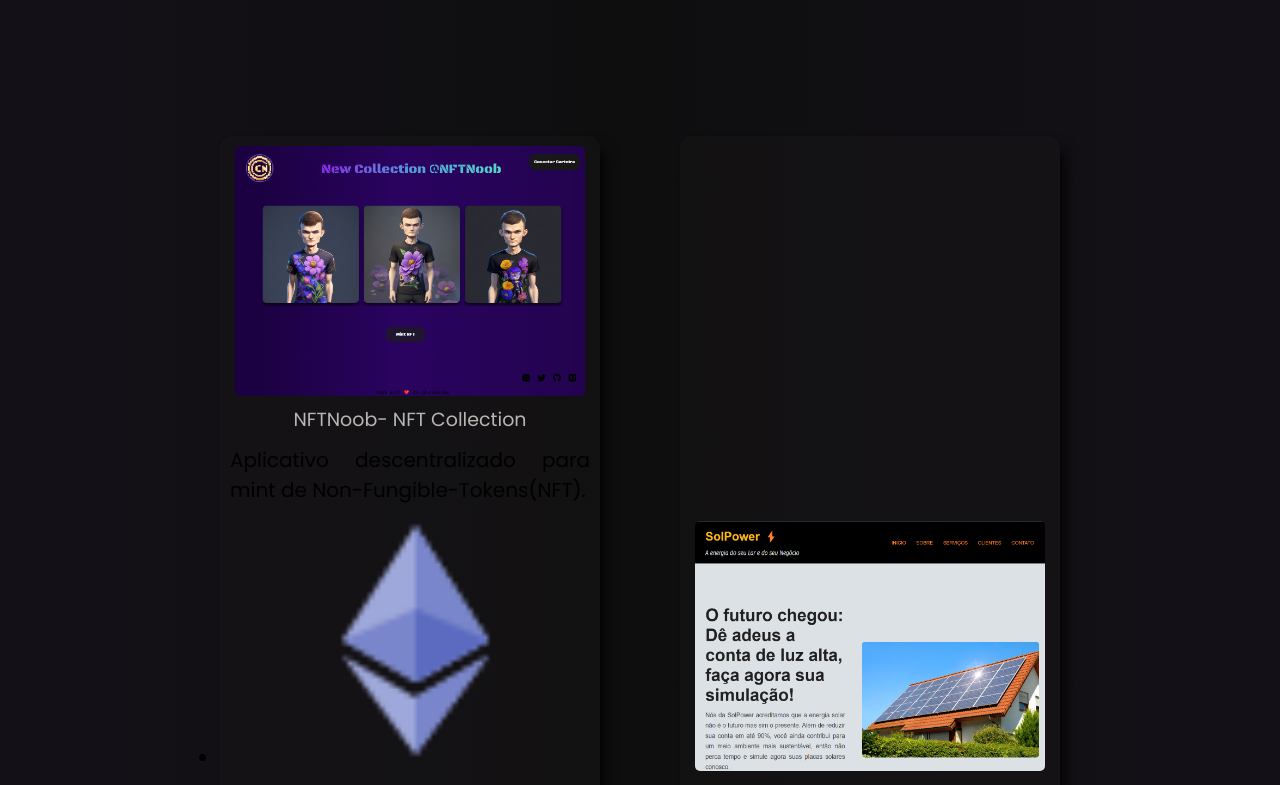
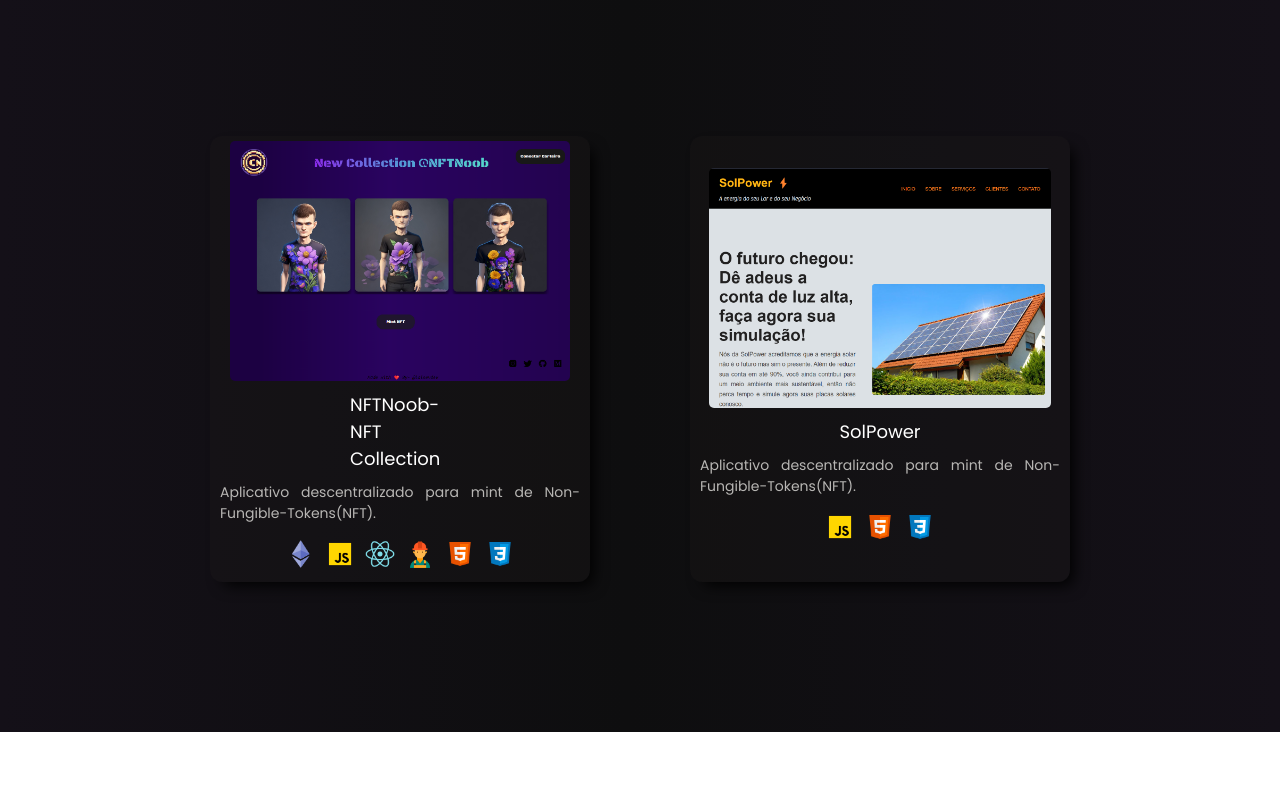
Before and after one commit to laisevdev/myPortfolio, a React (Vite) app: page / in a window 1280 px wide. Shown: the part 1600-2385 px from the top of the page. After the commit the page ends 2332 px from the top, so only its background shows below. Built offline with nearby package versions, Linux system fonts and the light colour scheme.

Commit message:
[refactor]: technologies and description

```diff
--- a/src/components/Projects/Project.css
+++ b/src/components/Projects/Project.css
@@ -11,8 +11,21 @@
     justify-content: center;
 
     margin: 150px auto;
-    gap: 80px;
+    gap: 100px;
+}
 
+.projects h1 {
+    width: 100px;
+    display: flex;
+    justify-content: center;
+    border: 2px #81099f;
+    color: aqua;
+}
+
+.projects p {
+    display: inline-flex;
+    border: 2px #6d0434;
+    color: rgb(192, 7, 155);
 }
 
 
@@ -26,6 +39,20 @@
     gap: 10px;
 }
 
+.description h1 {
+    color: #fff;
+    font-size: 18px;
+}
+
+.description h1:hover {
+    color: #81099f;
+}
+
+.description p {
+    color: #e5e4e1c8;
+    font-size: 14px;
+}
+
 
 
 .card {
@@ -34,7 +61,7 @@
     margin: 0 auto;
     background-color:  #1f1d1d3a;
     border-radius: 12px;
-    padding: 10px 0;
+    padding: 5px 0;
     box-shadow: 8px 8px 15px -5px;
     transition: all 0.8s ease 0.1s;
     align-content: center;
@@ -51,10 +78,38 @@
 
 .card img {
     max-width: 350px;
-    height: 250px;
+    height: 240px;
     margin: 0 auto;
     border-radius: 5px;
     display: flex;
     justify-content: center;
     align-items: center;
 }
+
+.technologies {
+    max-width: 300px;
+    min-width: 180px;
+    display: flex;
+    flex-wrap: wrap;
+    margin: 0 auto;
+    justify-content: center;
+    align-items: center;
+    justify-content: center;
+}
+
+.technologies li {
+    list-style: none;
+    display: inline-flex;
+    padding: 5px;
+}
+
+.technologies li a:hover {
+    transition: all 0.7s;
+    transform: translateY(-6px);
+}
+
+.technologies img {
+    display: flex;
+    max-width: 60px;
+    height: 30px;
+}
```
